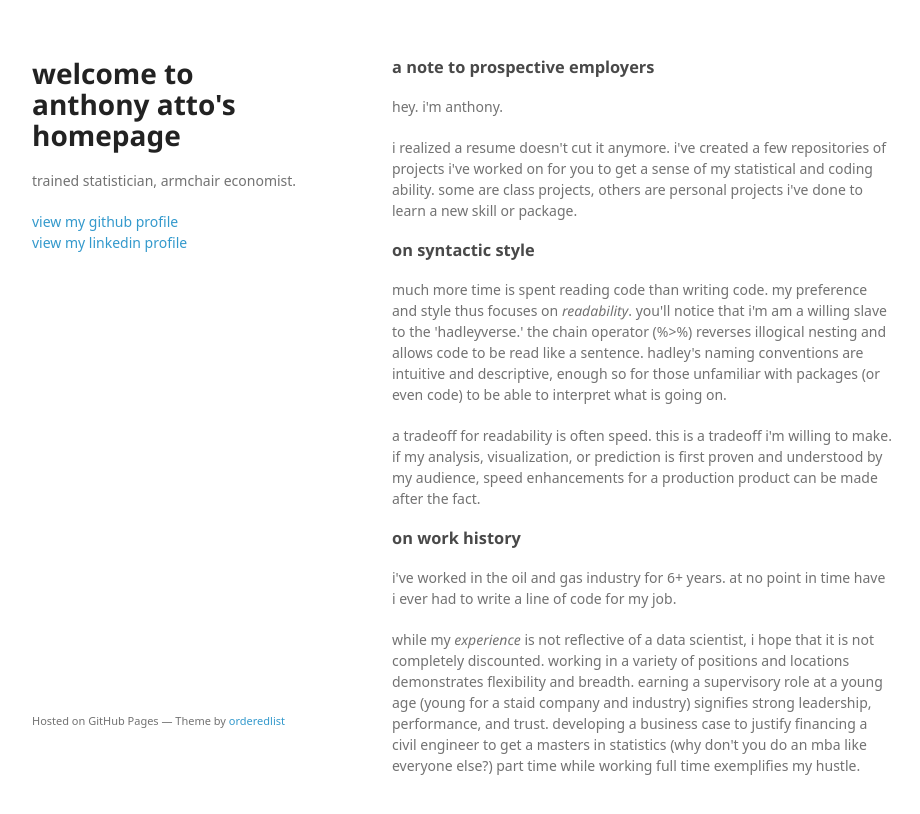
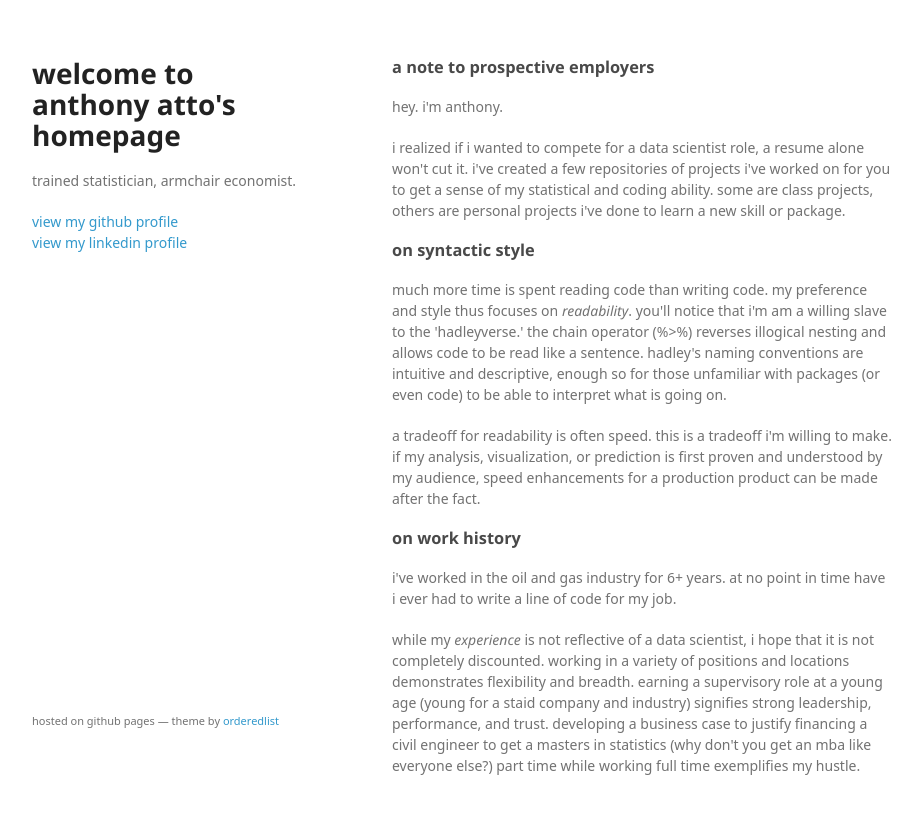
Before and after one commit to anthonyatto/anthonyatto.github.io, a plain HTML site: page index.html in a window 1280 px wide. Shown: the whole page, without its empty margins (178-1098 px from the left). Drawn offline with Linux system fonts and the light colour scheme; a web font is replaced by a local one.

Commit message:
edit first sentence; remove capital letters

```diff
--- a/index.html
+++ b/index.html
@@ -29,7 +29,7 @@
 
 <p>hey.  i'm anthony.  </p>
 
-<p>i realized a resume doesn't cut it anymore.  i've created a few repositories of projects i've worked on for you to get a sense of my statistical and coding ability.  some are class projects, others are personal projects i've done to learn a new skill or package.  </p>
+<p>i realized if i wanted to compete for a data scientist role, a resume alone won't cut it.  i've created a few repositories of projects i've worked on for you to get a sense of my statistical and coding ability.  some are class projects, others are personal projects i've done to learn a new skill or package.  </p>
 
 <h3>
 <a id="on-syntactic-style" class="anchor" href="#on-syntactic-style" aria-hidden="true"><span aria-hidden="true" class="octicon octicon-link"></span></a>on syntactic style</h3>
@@ -43,10 +43,10 @@
 
 <p>i've worked in the oil and gas industry for 6+ years.  at no point in time have i ever had to write a line of code for my job.</p>
 
-<p>while my <em>experience</em> is not reflective of a data scientist, i hope that it is not completely discounted.  working in a variety of positions and locations demonstrates flexibility and breadth.  earning a supervisory role at a young age (young for a staid company and industry) signifies strong leadership, performance, and trust.  developing a business case to justify financing a civil engineer to get a masters in statistics (why don't you do an mba like everyone else?) part time while working full time exemplifies my hustle.</p>
+<p>while my <em>experience</em> is not reflective of a data scientist, i hope that it is not completely discounted.  working in a variety of positions and locations demonstrates flexibility and breadth.  earning a supervisory role at a young age (young for a staid company and industry) signifies strong leadership, performance, and trust.  developing a business case to justify financing a civil engineer to get a masters in statistics (why don't you get an mba like everyone else?) part time while working full time exemplifies my hustle.</p>
       </section>
       <footer>
-        <p><small>Hosted on GitHub Pages &mdash; Theme by <a href="https://github.com/orderedlist">orderedlist</a></small></p>
+        <p><small>hosted on github pages &mdash; theme by <a href="https://github.com/orderedlist">orderedlist</a></small></p>
       </footer>
     </div>
     <script src="javascripts/scale.fix.js"></script>
```
